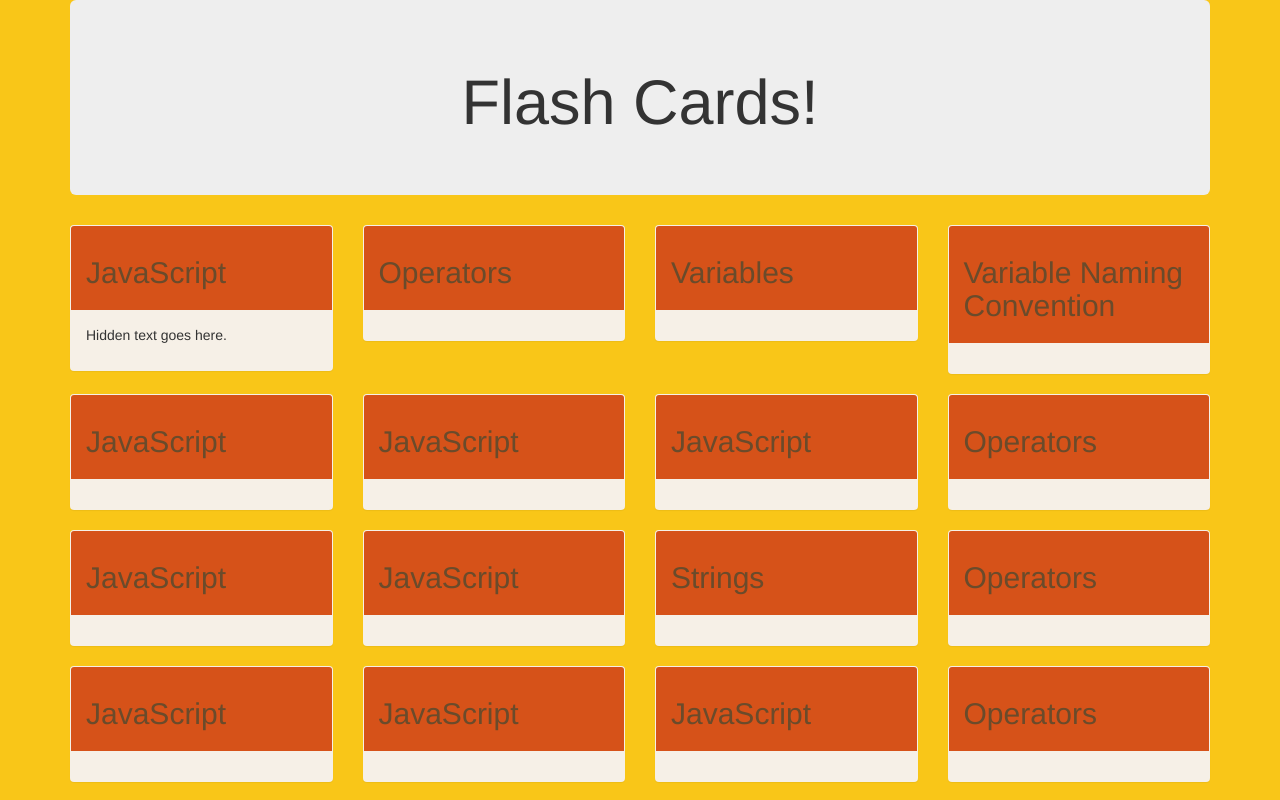
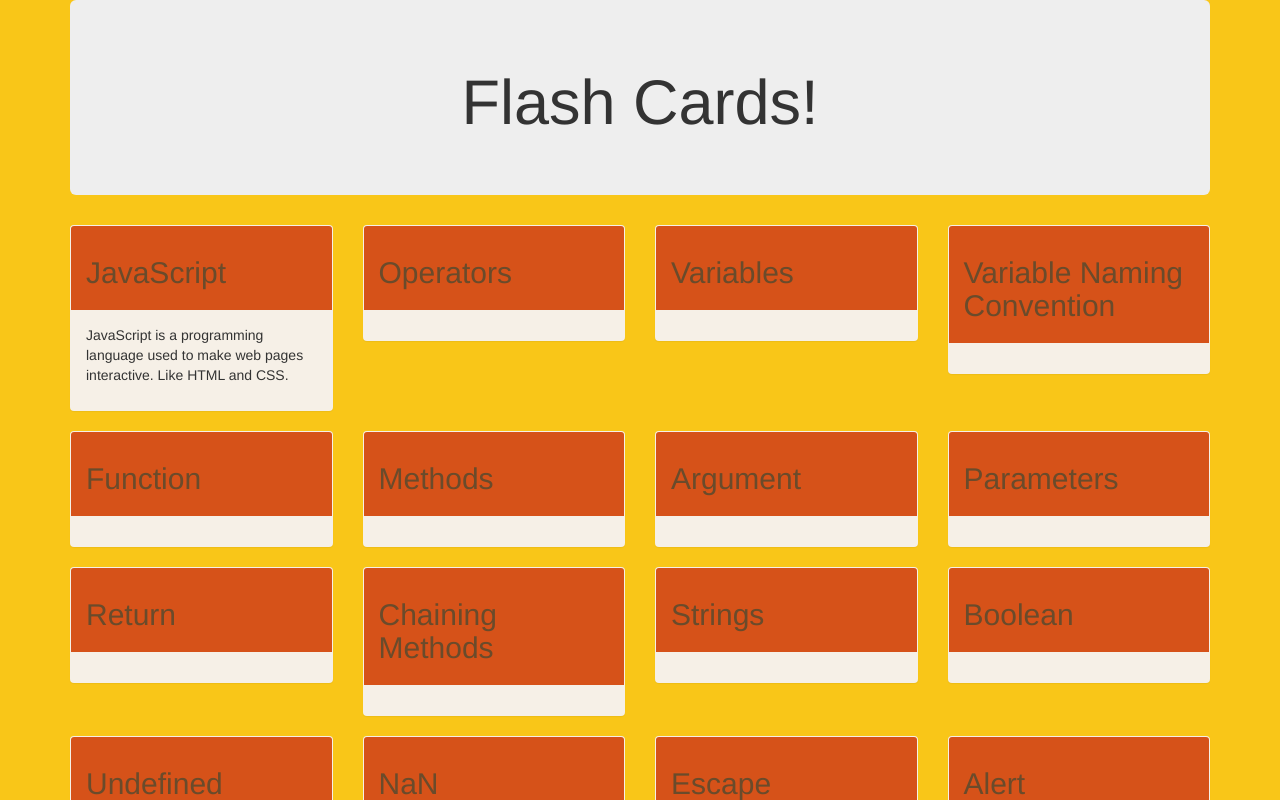
Before and after one commit to J-Michael-Brown/flash-cards, a plain HTML site: page index.html in a window 1280 px wide. Both pictures are taken after a click on the element "JavaScript". Shown: the top 800 px of the page. Drawn offline with Linux system fonts and the light colour scheme.

Commit message:
fill out all information, add footer

```diff
--- a/css/styles.css
+++ b/css/styles.css
@@ -20,11 +20,21 @@ h2:hover {
 }
 
 
+.panel {
+  background-color: #f6f0e7;
+
+  }
+
 .panel-heading {
   background-color: #d65219;
 
 }
 
-.panel {
-  background-color: #f6f0e7;
+.panel-footing {
+  float: right;
+  color: #e18233;
 }
+
+.panel-footing p {
+  float: inherit;
+}
--- a/index.html
+++ b/index.html
@@ -23,7 +23,7 @@
             </div>
             <div class="panel-body">
               <div id="1st-info" class="information">
-                <p>Hidden text goes here.</p>
+                <p>JavaScript is a programming language used to make web pages interactive. Like HTML and CSS.</p>
               </div>
             </div>
           </div>
@@ -71,11 +71,11 @@
         <div class="col-md-3 col-sm-6">
           <div class="panel">
             <div class="panel-heading">
-              <h2 class="header"><span id="5th-subject">JavaScript</span></h2>
+              <h2 class="header"><span id="5th-subject">Function</span></h2>
             </div>
             <div class="panel-body">
               <div id="5th-info" class="information">
-                <p>Hidden text goes here.</p>
+                <p>A function is a block of code that performs an action and returns a result; optionally takes arguments</p>
               </div>
             </div>
           </div>
@@ -83,11 +83,11 @@
         <div class="col-md-3 col-sm-6">
           <div class="panel">
             <div class="panel-heading">
-              <h2 class="header"><span id="6th-subject">JavaScript</span></h2>
+              <h2 class="header"><span id="6th-subject">Methods</span></h2>
             </div>
             <div class="panel-body">
               <div id="6th-info" class="information">
-                <p>Hidden text goes here.</p>
+                <p>A method is an action run on a piece of data; you can think of it as a message you send to a piece of data, and the result is the response.</p>
               </div>
             </div>
           </div>
@@ -95,11 +95,13 @@
         <div class="col-md-3 col-sm-6">
           <div class="panel">
             <div class="panel-heading">
-              <h2 class="header"><span id="7th-subject">JavaScript</span></h2>
+              <h2 class="header"><span id="7th-subject">Argument</span></h2>
             </div>
             <div class="panel-body">
               <div id="7th-info" class="information">
-                <p>Hidden text goes here.</p>
+                <p>Some methods take one or more arguments that provide the method with additional information to help it perform its action.</p>
+                <p>EX: funtion add(number1, number2) {return number1 + number2;}; add(1, 2);</p>
+                <p>number1 and number2 are arguements, 1 and 2 are parameters.</p>
               </div>
             </div>
           </div>
@@ -107,11 +109,13 @@
         <div class="col-md-3 col-sm-6">
           <div class="panel">
             <div class="panel-heading">
-              <h2 class="header"><span id="8th-subject">Operators</span></h2>
+              <h2 class="header"><span id="8th-subject">Parameters</span></h2>
             </div>
             <div class="panel-body">
               <div id="8th-info" class="information">
-                <p>Hidden text goes here.</p>
+                <p>Variable that's assigned to the argument.</p>
+                <p>EX: funtion add(number1, number2) {return number1 + number2;}; add(1, 2);</p>
+                <p>number1 and number2 are arguements, 1 and 2 are parameters.</p>
               </div>
             </div>
           </div>
@@ -121,11 +125,14 @@
         <div class="col-md-3 col-sm-6">
           <div class="panel">
             <div class="panel-heading">
-              <h2 class="header"><span id="9th-subject">JavaScript</span></h2>
+              <h2 class="header"><span id="9th-subject">Return</span></h2>
             </div>
             <div class="panel-body">
               <div id="9th-info" class="information">
-                <p>Hidden text goes here.</p>
+                <p>The response to a method.</p>
+                <p>EX: >4832.78.toExponential();</p>
+                <p>"4.83278e+4"</p>
+                <p>The ">...()" indicates a method being performed. The following line is the return value, the response to the method.</p>
               </div>
             </div>
           </div>
@@ -133,11 +140,11 @@
         <div class="col-md-3 col-sm-6">
           <div class="panel">
             <div class="panel-heading">
-              <h2 class="header"><span id="10th-subject">JavaScript</span></h2>
+              <h2 class="header"><span id="10th-subject">Chaining Methods</span></h2>
             </div>
             <div class="panel-body">
               <div id="10th-info" class="information">
-                <p>Hidden text goes here.</p>
+                <p>Calling a method directly on the return value of another method.</p>
               </div>
             </div>
           </div>
@@ -158,11 +165,11 @@
         <div class="col-md-3 col-sm-6">
           <div class="panel">
             <div class="panel-heading">
-              <h2 class="header"><span id="12th-subject">Operators</span></h2>
+              <h2 class="header"><span id="12th-subject">Boolean</span></h2>
             </div>
             <div class="panel-body">
               <div id="12th-info" class="information">
-                <p>Hidden text goes here.</p>
+                <p>True and false are booleans. They are not strings - they simply represent being true or false.</p>
               </div>
             </div>
           </div>
@@ -172,11 +179,11 @@
         <div class="col-md-3 col-sm-6">
           <div class="panel">
             <div class="panel-heading">
-              <h2 class="header"><span id="13th-subject">JavaScript</span></h2>
+              <h2 class="header"><span id="13th-subject">Undefined</span></h2>
             </div>
             <div class="panel-body">
               <div id="13th-info" class="information">
-                <p>Hidden text goes here.</p>
+                <p>An object (such as a variable) without a defined value.</p>
               </div>
             </div>
           </div>
@@ -184,11 +191,11 @@
         <div class="col-md-3 col-sm-6">
           <div class="panel">
             <div class="panel-heading">
-              <h2 class="header"><span id="14th-subject">JavaScript</span></h2>
+              <h2 class="header"><span id="14th-subject">NaN</span></h2>
             </div>
             <div class="panel-body">
               <div id="14th-info" class="information">
-                <p>Hidden text goes here.</p>
+                <p>Not a Number. Considered a number by the computer, but unusable. EX: 0/0.</p>
               </div>
             </div>
           </div>
@@ -196,11 +203,12 @@
         <div class="col-md-3 col-sm-6">
           <div class="panel">
             <div class="panel-heading">
-              <h2 class="header"><span id="15th-subject">JavaScript</span></h2>
+              <h2 class="header"><span id="15th-subject">Escape</span></h2>
             </div>
             <div class="panel-body">
               <div id="15th-info" class="information">
-                <p>Hidden text goes here.</p>
+                <p>EX: > "Quoth the raven, \"Nevermore.\"";</p>
+                <p>The \\ around either side of the text above. It tells JavaScript that the " that comes right after it is not the end of the string, but just a character inside the string.</p>
               </div>
             </div>
           </div>
@@ -208,11 +216,12 @@
         <div class="col-md-3 col-sm-6">
           <div class="panel">
             <div class="panel-heading">
-              <h2 class="header"><span id="16th-subject">Operators</span></h2>
+              <h2 class="header"><span id="16th-subject">Alert</span></h2>
             </div>
             <div class="panel-body">
               <div id="16th-info" class="information">
-                <p>Hidden text goes here.</p>
+                <p>Opens a dialog box and returns the arguement.</p>
+                <p>ES: alert("hello world") will prompt a pop-up message on the page to say "hello world".</p>
               </div>
             </div>
           </div>
@@ -222,11 +231,11 @@
         <div class="col-md-3 col-sm-6">
           <div class="panel">
             <div class="panel-heading">
-              <h2 class="header"><span id="17th-subject">JavaScript</span></h2>
+              <h2 class="header"><span id="17th-subject">Comment</span></h2>
             </div>
             <div class="panel-body">
               <div id="17th-info" class="information">
-                <p>Hidden text goes here.</p>
+                <p>Anything following // on a line in JavaScript is ignored by the computer. Comments are a convenient way to leave notes in your code for yourself or other programmers.</p>
               </div>
             </div>
           </div>
@@ -234,11 +243,11 @@
         <div class="col-md-3 col-sm-6">
           <div class="panel">
             <div class="panel-heading">
-              <h2 class="header"><span id="18th-subject">JavaScript</span></h2>
+              <h2 class="header"><span id="18th-subject">jQuery</span></h2>
             </div>
             <div class="panel-body">
               <div id="18th-info" class="information">
-                <p>Hidden text goes here.</p>
+                <p>An extensive JavaScript library to help make our webpages interactive.</p>
               </div>
             </div>
           </div>
@@ -246,17 +255,24 @@
         <div class="col-md-3 col-sm-6">
           <div class="panel">
             <div class="panel-heading">
-              <h2 class="header"><span id="19th-subject">JavaScript</span></h2>
+              <h2 class="header"><span id="19th-subject">Attributes</span></h2>
             </div>
             <div class="panel-body">
               <div id="19th-info" class="information">
-                <p>Hidden text goes here.</p>
+                <p> Additional information provided to an HTML tag. For instance, the href attribute in an <a> tag provides the URL a link should travel to.</p>
               </div>
             </div>
           </div>
         </div>
       </div>
 
+        <div class="panel-footing">
+          <div class="footer">
+            <h3 class="footer">"There are no secrets to success. It is the result of preparation, hard work, and learning from failure."</h3>
+          </div>
+          <p>- Colin Powell</p>
+        </div>
+
     </div>
   </body>
 </html>
```
Also changed, not shown: 1 other file.
